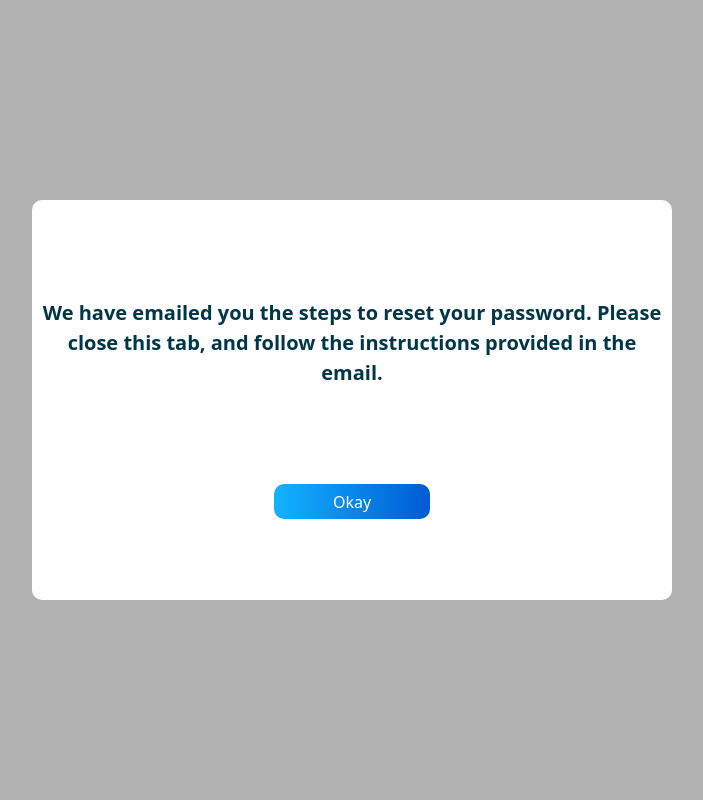
After one commit to SEBINBABY/crtd_new, a Django app: page /email_sent/ in a window 1280 px wide. The commit adds this page. Shown: the whole page, without its empty margins (288-991 px from the left). Run offline with Django 4.2, Linux system fonts and the light colour scheme.

Commit message:
password reset email done

```diff
--- a/admin_dashboard/templates/Quiz_list.html
+++ b/admin_dashboard/templates/Quiz_list.html
@@ -269,7 +269,7 @@ deleteCloseBtn.addEventListener("click", () => {
           fetch(url , {
             method: "POST",
             headers:{
-              "X-CSRFToken": getCSRFToken(),
+              //"X-CSRFToken": getCSRFToken(),
               'Content-Type': 'application/json',
             },
             body: JSON.stringify({
--- /dev/null
+++ b/users/templates/email_sent.html
@@ -0,0 +1,138 @@
+<!DOCTYPE html>
+<html lang="en">
+<head>
+    <meta charset="UTF-8">
+    <meta name="viewport" content="width=device-width, initial-scale=1.0">
+    <title>Email Sent</title>
+    <link href="https://cdn.jsdelivr.net/npm/bootstrap@5.3.3/dist/css/bootstrap.min.css" rel="stylesheet" integrity="sha384-QWTKZyjpPEjISv5WaRU9OFeRpok6YctnYmDr5pNlyT2bRjXh0JMhjY6hW+ALEwIH" crossorigin="anonymous">
+    <link rel="stylesheet" href="https://cdnjs.cloudflare.com/ajax/libs/font-awesome/6.7.2/css/all.min.css" integrity="sha512-Evv84Mr4kqVGRNSgIGL/F/aIDqQb7xQ2vcrdIwxfjThSH8CSR7PBEakCr51Ck+w+/U6swU2Im1vVX0SVk9ABhg==" crossorigin="anonymous" referrerpolicy="no-referrer" />
+    <title>Email Sent</title>
+
+    <style>
+
+.modal-body{
+  padding: 20px;
+}
+.modal{
+  /* display: none;  */
+  position: fixed;
+  z-index: 1;
+  left: 0;
+  top: 0;
+  width: 100%;
+  height: 100%;
+  background-color: rgba(0, 0, 0, 0.3);
+  backdrop-filter: blur(5px);
+}
+
+.messages {
+  padding: 2px;
+  position: relative;
+  font-weight: 600;
+  font-size: 20px;
+}
+.msg-container{
+  height: 50%;
+  width: 50%;
+  padding: 20px;
+  background-color: #fff;
+  border-radius: 10px;
+  padding: 5px;
+  display: flex;
+  flex-direction: column;
+  justify-content: center;
+  align-items: center;
+  position: relative;
+  top: 50%;
+  left: 50%;
+  transform: translate(-50%, -50%);
+  overflow-wrap: break-word
+}
+.msg-container button{
+  height: 35px;
+  width: 25%;
+  border: none;
+  background: linear-gradient(to right, #13B3FF, #005AD5);
+  color: white;
+  border-radius: 10px;
+}
+
+.info{
+    color: rgb(0, 55, 72);
+}
+
+.alert{
+    color: rgb(255, 0, 0);
+}
+
+    </style>
+
+</head>
+<body>
+    <!-- <div class="modal" id="passwordResetModal">
+        <div class="msg-container">
+            {% if messages %}
+            <div class="messages mt-3">
+            {% for message in messages %}
+                <div class="info info-{{ message.tags }}">
+                    {{ message }}
+                </div>
+            {% endfor %}
+            </div>
+            {% endif %}
+        </div>
+    </div> -->
+    <div class="modal" id="mainModal">
+        <div class="msg-container">
+            <div class="messages mt-3 container text-center">
+                <div class="info mb-5">
+                    We have emailed you the steps to reset your password. Please <b>close this tab</b>, and follow the instructions provided in the email.
+                </div>
+                <button class="btn btn-primary mt-5" onclick="alert('You may now close this tab')">Okay</button>
+            </div>
+        </div>
+    </div>
+
+    <div class="modal" style="display: none;" id="closeModal">
+        <div class="msg-container">
+            <div class="messages mt-3 container text-center">
+                <div class="alert">
+                    Please close this tab and follow the instructions in the email, having multiple tabs of this site open during the test can cause disqualification.
+                </div>
+            </div>
+        </div>
+    </div>
+
+    <script>
+        document.addEventListener('DOMContentLoaded', function () {
+
+            window.history.pushState(null, "", window.location.href);
+            window.onpopstate = function () {
+                window.history.pushState(null, "", window.location.href);
+                hideModal("mainModal")
+                showModal("closeModal")
+
+            };
+
+            // Modal handling
+            function showModal(modalId) {
+                    document.getElementById(modalId).style.display = "block";
+                }
+
+                function hideModal(modalId) {
+                    document.getElementById(modalId).style.display = "none";
+                }
+
+            // Check if there are any messages
+            const messages = document.querySelectorAll('.messages .info');
+            if (messages.length > 0) {
+                // Show the modal if a message exists
+                let modal1 = document.querySelector(".modal");
+                modal1.style.display = "block";
+                const modal = new bootstrap.Modal(document.getElementById('passwordResetModal'));
+                modal.show();
+            }
+        });
+    </script>
+</body>
+</html>
--- a/users/urls.py
+++ b/users/urls.py
@@ -1,4 +1,5 @@
 from django.urls import path
+from django.views.generic import TemplateView
 from . import views
 
 app_name = 'users'
@@ -19,4 +20,5 @@ urlpatterns = [
         template_name='password_reset_confirm.html'), name='password_reset_confirm'),
     path('password_reset_complete/', views.CustomPasswordResetCompleteView.as_view(
         template_name='password_reset_complete.html'), name='password_reset_complete'),
+    path('email_sent/', TemplateView.as_view(template_name="email_sent.html"),name='email_sent'),
 ]
```
Also changed, not shown: users/views.py (+1 -10 lines).
